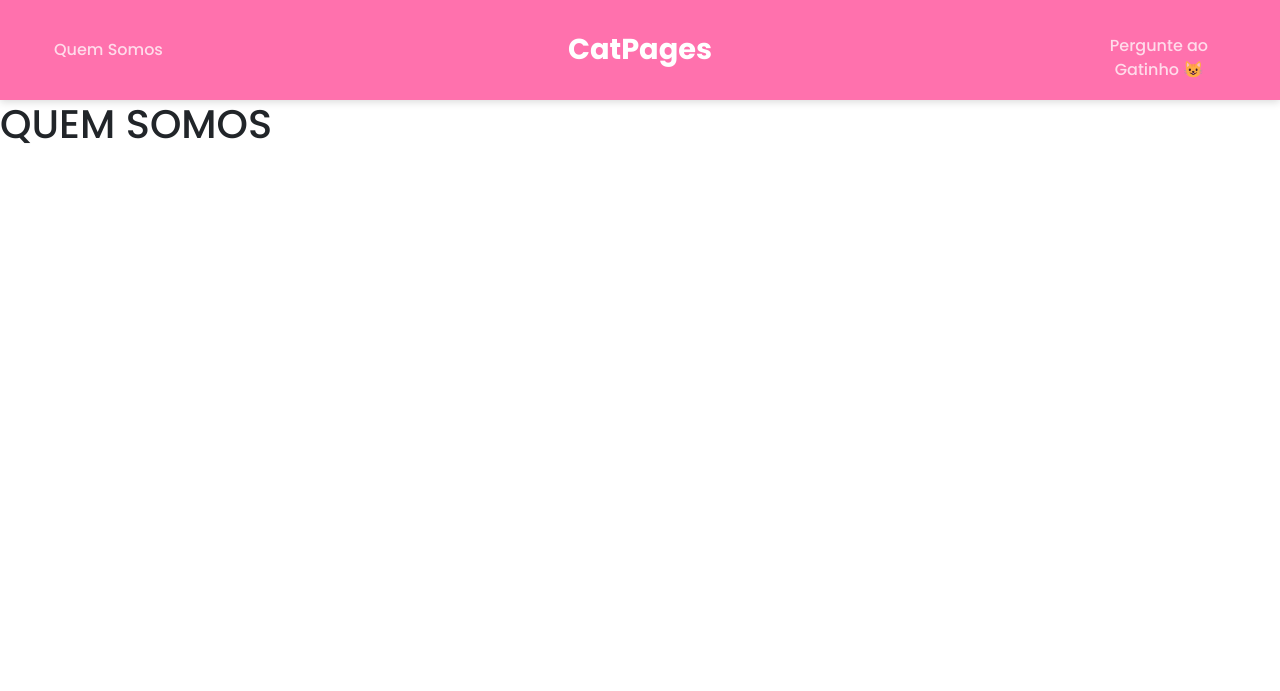
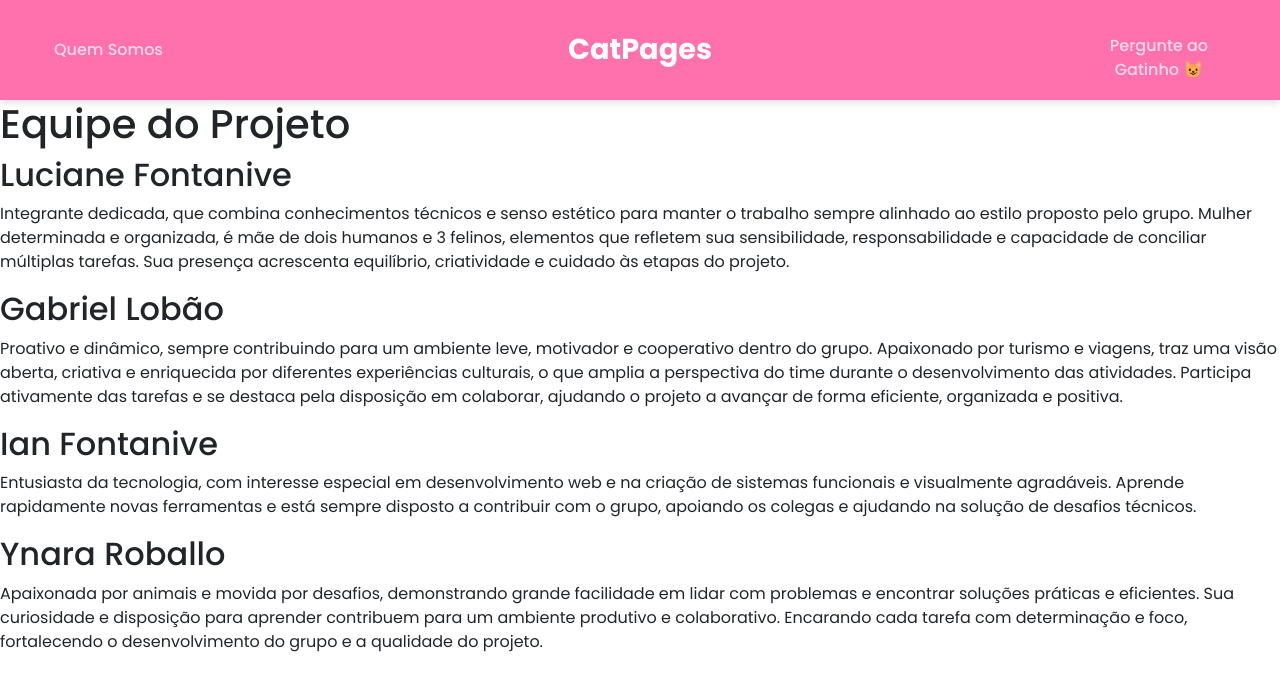
Before and after one commit to IanFontanive/CatPages, a Flask app: page /quem_somos in a window 1280 px wide. Shown: the top 691 px of the page. Run offline with Flask 3, Linux system fonts and the light colour scheme.

Commit message:
Conteúdo da página Quem Somos e adição de descrições de Lola e Aurora na Home

```diff
--- a/templates/index.html
+++ b/templates/index.html
@@ -55,7 +55,7 @@
                         <img src="../static/img/imagens_gatos/lola1.jpeg" alt="Lola" class="cat-img mb-3">
                         <h3 class="cat-name">Lola</h3>
                         <p class="cat-desc">
-                            Lola texto.
+                            Fofa, carinhosa e independente, que adora afagos mas prefere demonstrar carinho com sutileza.
                         </p>
                         <a href="{{ url_for('gato_lola') }}" class="cat-btn">Ver mais</a>
                     </div>
@@ -66,7 +66,7 @@
                         <img src="../static/img/imagens_gatos/aurora2.jpeg" alt="Lola" class="cat-img mb-3">
                         <h3 class="cat-name">Aurora</h3>
                         <p class="cat-desc">
-                            Lola texto.
+                            Decidida, preguiçosa e cheia de charme, adora ficar horas no seu lugar favorito.
                         </p>
                         <a href="{{ url_for('gato_aurora') }}" class="cat-btn">Ver mais</a>
                     </div>
--- a/templates/quem_somos.html
+++ b/templates/quem_somos.html
@@ -1,6 +1,23 @@
 {% extends "modelo.html" %}
 {% block conteudo %}
 
-    <h1>QUEM SOMOS</h1>
+<body>
+    <h1>Equipe do Projeto</h1>
+
+    <h2>Luciane Fontanive</h2>
+    <p>Integrante dedicada, que combina conhecimentos técnicos e senso estético para manter o trabalho sempre alinhado ao estilo proposto pelo grupo. Mulher determinada e organizada, é mãe de dois humanos e 3 felinos, elementos que refletem sua sensibilidade, responsabilidade e capacidade de conciliar múltiplas tarefas. Sua presença acrescenta equilíbrio, criatividade e cuidado às etapas do projeto.</p>
+
+    <h2>Gabriel Lobão</h2>
+    <p>Proativo e dinâmico, sempre contribuindo para um ambiente leve, motivador e cooperativo dentro do grupo. Apaixonado por turismo e viagens, traz uma visão aberta, criativa e enriquecida por diferentes experiências culturais, o que amplia a perspectiva do time durante o desenvolvimento das atividades. Participa ativamente das tarefas e se destaca pela disposição em colaborar, ajudando o projeto a avançar de forma eficiente, organizada e positiva.</p>
+
+    <h2>Ian Fontanive</h2>
+    <p>Entusiasta da tecnologia, com interesse especial em desenvolvimento web e na criação de sistemas funcionais e visualmente agradáveis. Aprende rapidamente novas ferramentas e está sempre disposto a contribuir com o grupo, apoiando os colegas e ajudando na solução de desafios técnicos.</p>
+
+    <h2>Ynara Roballo</h2>
+    <p>Apaixonada por animais e movida por desafios, demonstrando grande facilidade em lidar com problemas e encontrar soluções práticas e eficientes. Sua curiosidade e disposição para aprender contribuem para um ambiente produtivo e colaborativo. Encarando cada tarefa com determinação e foco, fortalecendo o desenvolvimento do grupo e a qualidade do projeto.</p>
+
+</body>
+</html>
+
 
 {% endblock %}
```
